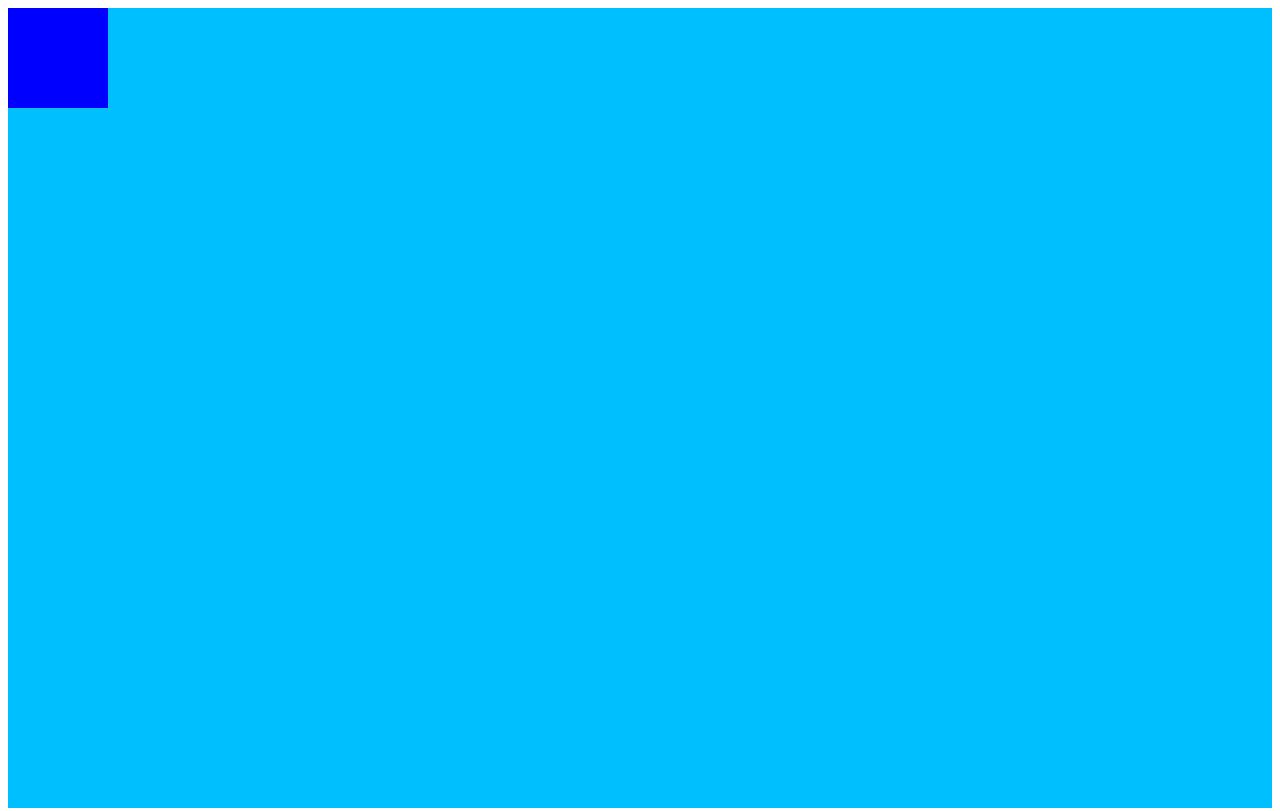
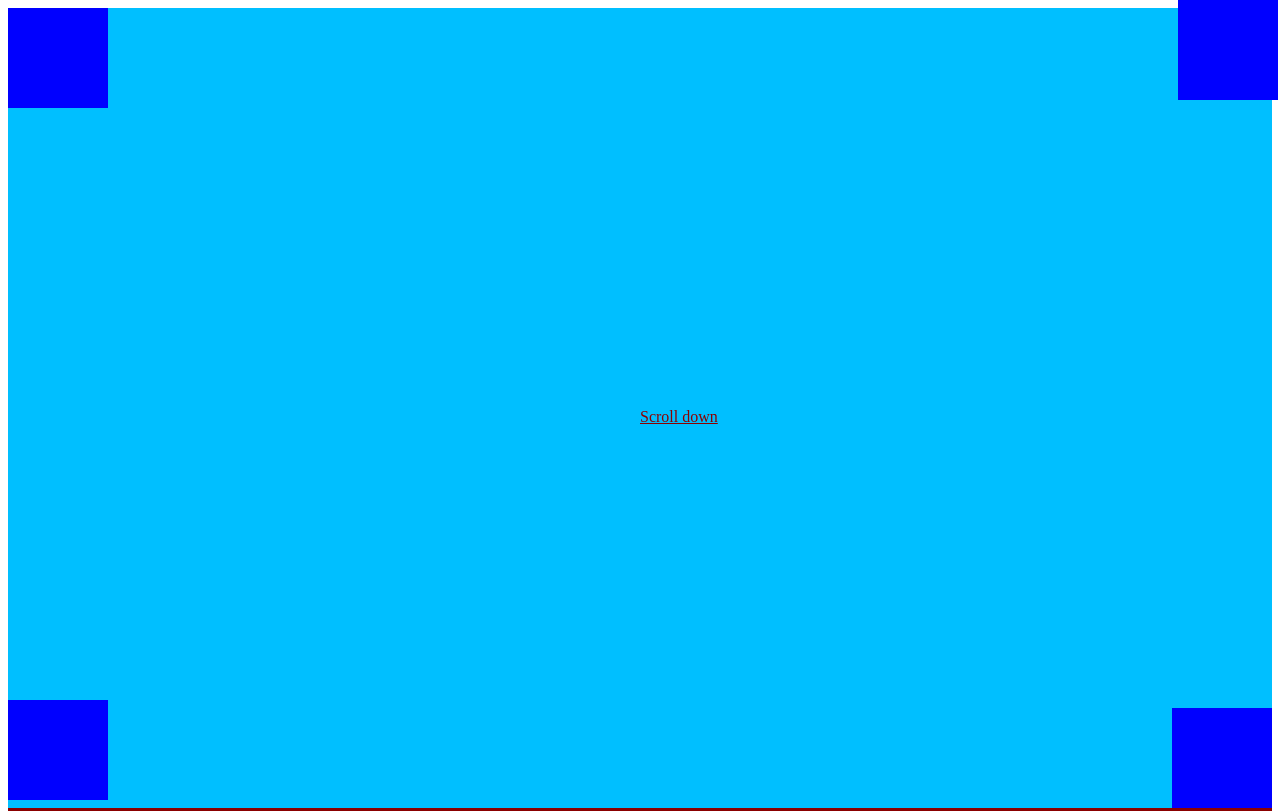
Before and after one commit to lalithapelluri6/code-drills, a plain HTML site: page day-02codedrills/rock-css-anchor/index.html in a window 1280 px wide. Shown: the top 811 px of the page. Drawn offline with Linux system fonts and the light colour scheme; files that its build step writes are made by us from their sources.

Commit message:
css bootstrap

```diff
--- a/day-02codedrills/rock-css-anchor/index.html
+++ b/day-02codedrills/rock-css-anchor/index.html
@@ -14,6 +14,7 @@
     </div>
     <div class="box-2">
     </div>
+    <a href="second" class="scroll">Scroll down</a>
     <div class="box-3">
     </div>
     <div class="box-4">
--- /dev/null
+++ b/day-02codedrills/rock-css-anchor/style.css
@@ -0,0 +1,49 @@
+.main {
+    height: 100vh;
+    width: 100%;
+    background-color: deepskyblue;
+    position: relative;
+}
+.second {
+    height: 100vh;
+    width: 100%;
+    background-color: darkred;
+    position: relative;
+}
+.scroll {
+    color: darkred;
+    position:absolute;
+    top:50%;
+    left:50%;
+    transform: translate(1,2);
+}
+
+.box-1 {
+    background-color:blue;
+    width:100px;
+    height:100px;
+    position:fixed;
+}
+.box-2 {
+    background-color:blue;
+    width:100px;
+    height:100px;
+    position:fixed;
+    bottom:0%;
+}
+.box-3 {
+    background-color:blue;
+    width:100px;
+    height:100px;
+    position:fixed;
+    left:92%;
+    top:0%;
+}
+.box-4 {
+    background-color:blue;
+    width:100px;
+    height:100px;
+    position:absolute;
+    right:0%;
+    bottom:0%;
+}
```
